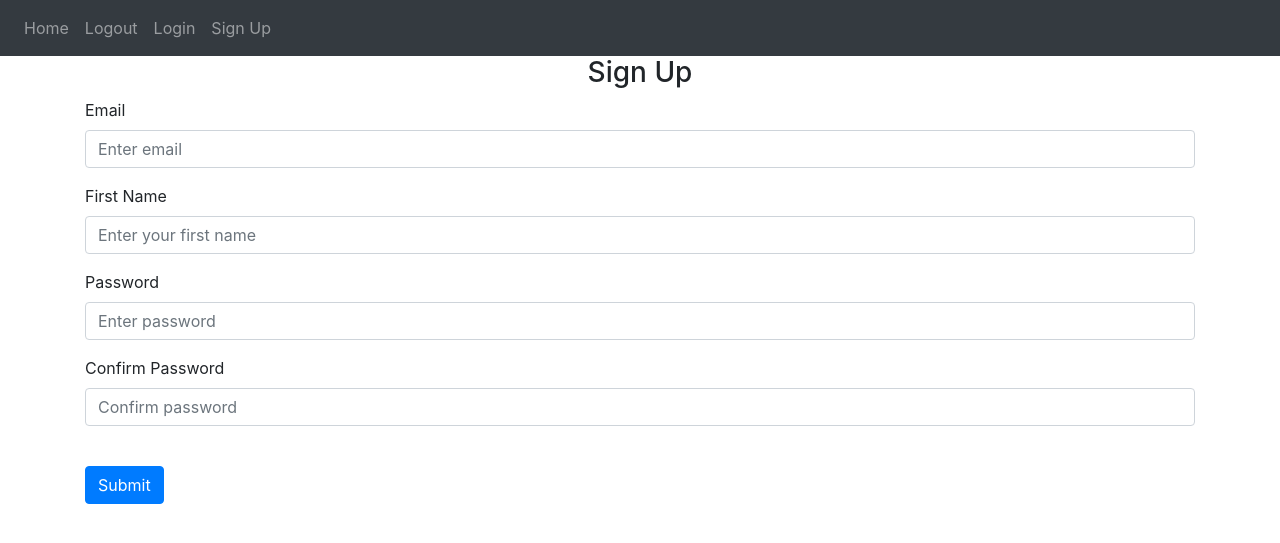
After one commit to mateusnerigo/flask-register-and-auth, a Flask app: template website/templates/signup.html in a window 1280 px wide. The commit adds this page. Shown: the top 543 px of the page. Run offline with Flask 2, Linux system fonts and the light colour scheme; the template is opened without the code that fills it, so the values that code supplies are empty; some libraries are stand-ins or nearby versions.

Commit message:
#4 - Added some messages in signup page with flash

```diff
--- a/main.py
+++ b/main.py
@@ -4,6 +4,5 @@ app = create_app()
 
 # only works when this file is running directly from the app
 if __name__ == '__main__' :
-
   # rerun on change
   app.run(debug=True)
--- a/website/templates/base.html
+++ b/website/templates/base.html
@@ -19,7 +19,7 @@
     crossorigin="anonymous"
   />
 
-  <title>{% block title %}Base{% endblock %}</title>
+  <title>{% block title %} Base {% endblock %}</title>
 </head>
 <body>
     <nav class="navbar navbar-expand-lg navbar-dark bg-dark">
@@ -40,6 +40,28 @@
       </div>
     </div>
   </nav>
+
+  {% with messages = get_flashed_messages(with_categories=true) %}
+    {% if messages %}
+      {% for category, message in messages %}
+        {% if category == 'error' %}
+          <div class="alert alert-danger alert-dismissable fade show" role="alert">
+            {{ message }}
+            <button type="button" class="close" data-dismiss="alert">
+              <span aria-hidden="true">&times;</span>
+            </button>
+          </div>
+        {% else %}
+          <div class="alert alert-success alert-dismissable fade show" role="alert">
+            {{ message }}
+            <button type="button" class="close" data-dismiss="alert">
+              <span aria-hidden="true">&times;</span>
+            </button>
+          </div>
+        {% endif %}
+      {% endfor %}
+    {% endif %}
+  {% endwith %}
 
   <div class="container">
     {% block content %}
--- /dev/null
+++ b/website/templates/signup.html
@@ -0,0 +1,60 @@
+{% extends "base.html" %}
+{% block title %} Sign Up {% endblock %}
+
+{% block content %}
+<form action="#" method="post">
+  <h3 class="text-center">Sign Up</h3>
+
+  <!-- Email field -->
+  <div class="form-group">
+    <label for="email">Email</label>
+    <input
+      type="email"
+      name="email"
+      id="email"
+      class="form-control"
+      placeholder="Enter email"
+    >
+  </div>
+
+  <!-- First name field -->
+  <div class="form-group">
+    <label for="firstName">First Name</label>
+    <input
+      type="text"
+      name="firstName"
+      id="firstName"
+      class="form-control"
+      placeholder="Enter your first name"
+    >
+  </div>
+
+  <!-- Password field -->
+  <div class="form-group">
+    <label for="password">Password</label>
+    <input
+      type="password"
+      name="password"
+      id="password"
+      class="form-control"
+      placeholder="Enter password"
+    >
+  </div>
+
+  <!-- Confirm password field -->
+  <div class="form-group">
+    <label for="confirmPassword">Confirm Password</label>
+    <input
+      type="password"
+      name="confirmPassword"
+      id="confirmPassword"
+      class="form-control"
+      placeholder="Confirm password"
+    >
+  </div>
+
+  <br>
+
+  <button type="submit" class="btn btn-primary">Submit</button>
+</form>
+{% endblock %}
--- a/website/views.py
+++ b/website/views.py
@@ -1,4 +1,7 @@
-from flask import Blueprint, render_template
+from flask import (
+  Blueprint,
+  render_template
+)
 
 views = Blueprint('views', __name__)
 
```
Also changed, not shown: website/auth.py (+43 -9 lines), website/templates/login.html (added, +36 -0 lines).
